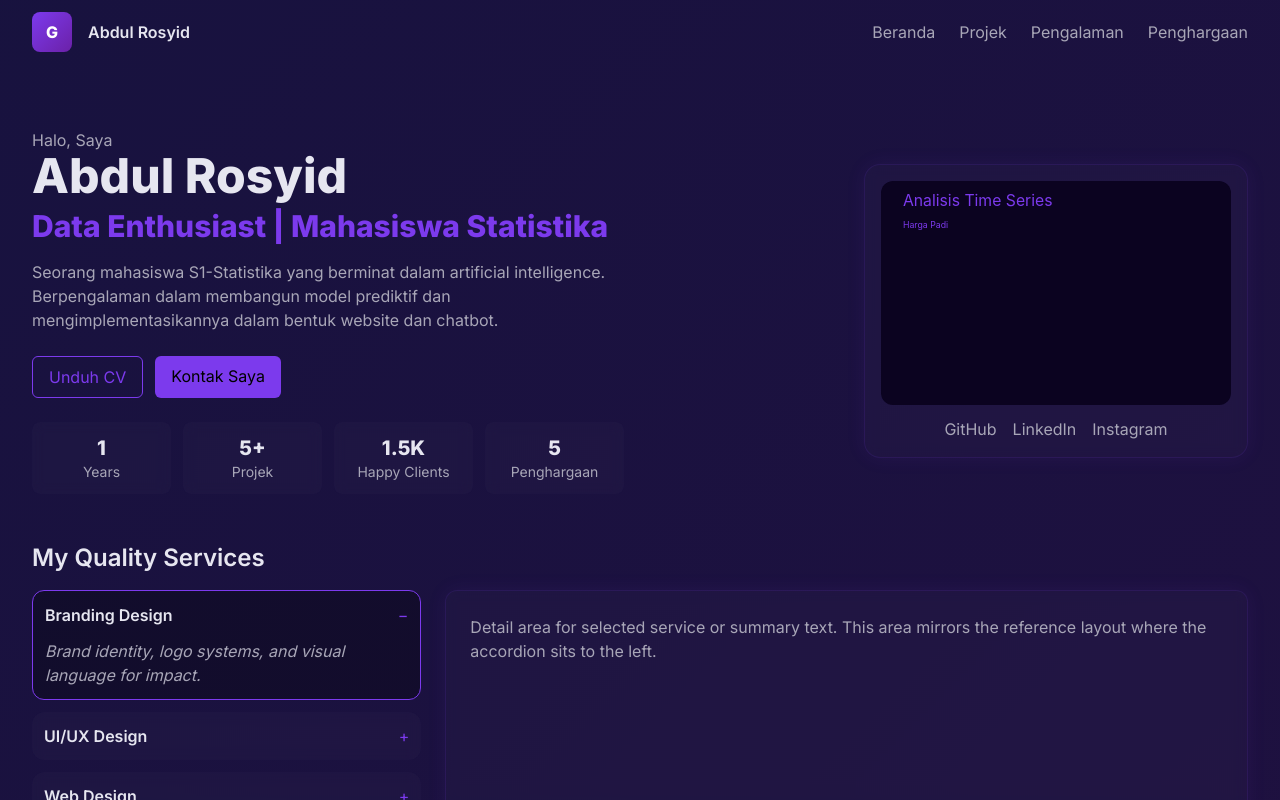
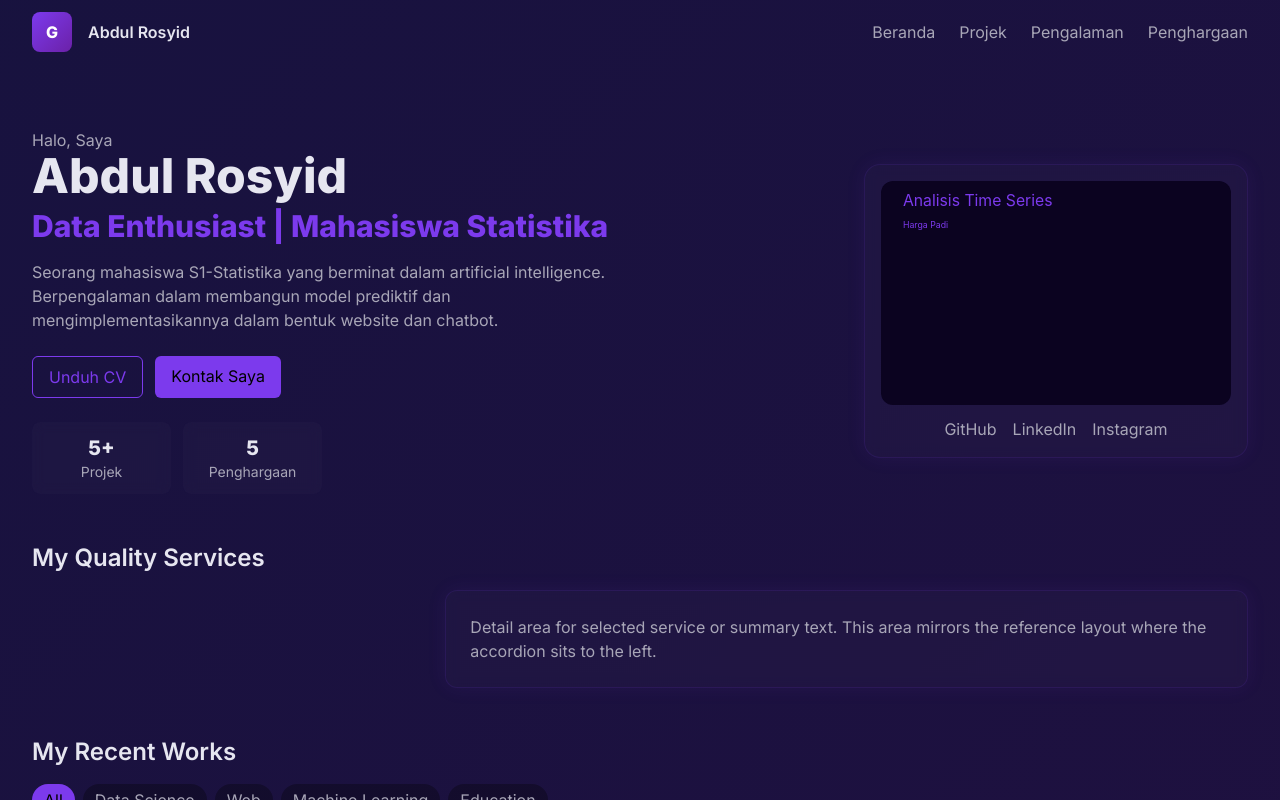
Before and after one commit to abdulrosyid001/Portofolio, a React (Vite) app: page / in a window 1280 px wide. Shown: the top 800 px of the page. Built offline with nearby package versions, Linux system fonts and the light colour scheme.

Commit message:
Penghapusan ServicesAccordion.jsx

```diff
--- a/src/components/ServicesAccordion.jsx
+++ b/src/components/ServicesAccordion.jsx
@@ -1,34 +1,7 @@
-import React, { useState } from 'react'
-
-// ServicesAccordion: accessible accordion with 4 items
-const items = [
-  { id: 1, title: 'Branding Design', body: 'Brand identity, logo systems, and visual language for impact.' },
-  { id: 2, title: 'UI/UX Design', body: 'User flows, wireframes, prototyping, and usability testing.' },
-  { id: 3, title: 'Web Design', body: 'Responsive websites, performance-minded and accessible.' },
-  { id: 4, title: 'App Design', body: 'Mobile-first interfaces and interaction design for apps.' }
-]
+// ServicesAccordion.jsx
+import React from 'react';
 
 export default function ServicesAccordion() {
-  const [openId, setOpenId] = useState(1)
-
-  return (
-    <div id="services" className="space-y-3">
-      {items.map((it) => (
-        <div key={it.id} className={`rounded-xl p-3 ${openId === it.id ? 'border border-primary bg-black/30' : 'glass'}`}>
-          <button aria-expanded={openId === it.id} aria-controls={`panel-${it.id}`} onClick={() => setOpenId(openId === it.id ? null : it.id)} className="w-full text-left flex items-center justify-between">
-            <div>
-              <div className="font-semibold">{it.title}</div>
-            </div>
-            <div className="text-primary">{openId === it.id ? '−' : '+'}</div>
-          </button>
-
-          {openId === it.id && (
-            <div id={`panel-${it.id}`} className="mt-3 text-subText italic">
-              {it.body}
-            </div>
-          )}
-        </div>
-      ))}
-    </div>
-  )
+  // Komponen kosong agar tidak menampilkan apapun
+  return null;
 }
--- a/src/data/biodata.js
+++ b/src/data/biodata.js
@@ -8,9 +8,7 @@ export const biodata = {
   about:
     'Seorang mahasiswa S1-Statistika yang berminat dalam artificial intelligence. Berpengalaman dalam membangun model prediktif dan mengimplementasikannya dalam bentuk website dan chatbot.',
   stats: [
-    { label: 'Years', value: '1' },
     { label: 'Projek', value: '5+' },
-    { label: 'Happy Clients', value: '1.5K' },
     { label: 'Penghargaan', value: '5' }
   ],
   projects: [
```
